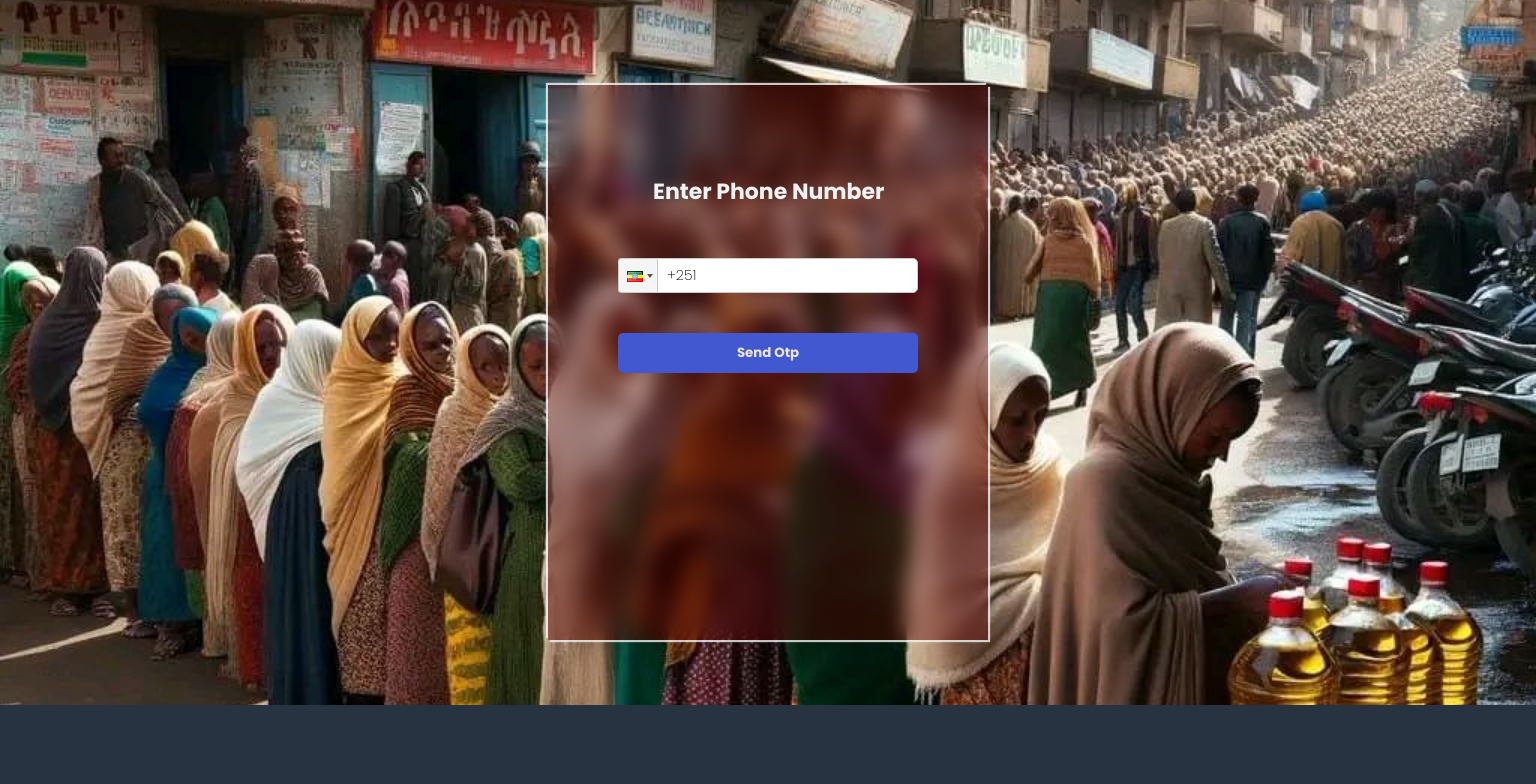
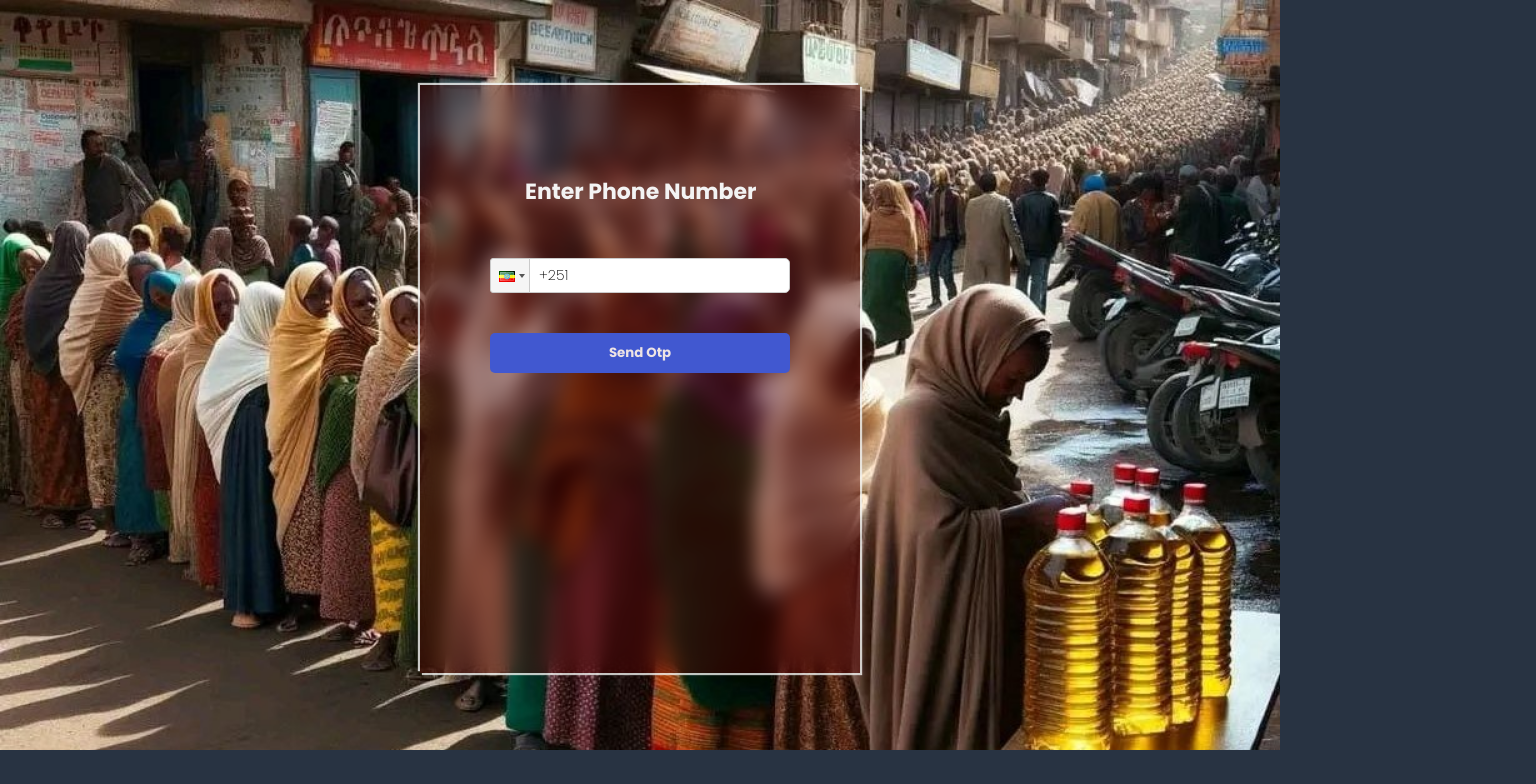
Before and after one commit to Natan-Asrat/shemachoch_front, a React (Create React App) app: page / in a window 1280 px wide. Shown: the top 784 px of the page, 1536 px wide, since content can reach past the window. Built offline with nearby package versions, Linux system fonts and the light colour scheme.

Commit message:
Add members completed 3

```diff
--- a/src/components/css/Login.css
+++ b/src/components/css/Login.css
@@ -3,13 +3,13 @@
   display: flex;
   justify-content: center;
   background-color: rgb(255, 255, 255);
-  width: 1536px;
-  height: 705px;
+  width: 100vw;
+  height: 100vh;
   background-color: #4158D0;
   background-color: #F4D03F;
   background-image: url('/src/components/css/shemachochImage.jpg');
   background-repeat: no-repeat;
-  background-position:0px -380px;
+  background-position:0px 0px;
   background-size: cover;
   max-height: 750px;
 }
@@ -61,6 +61,7 @@
   color: rgb(3, 3, 3);
   font-size: 17px;
   font-weight: bold;
+  color: white;
 }
 
 .phoneNumber-component{
```
Also changed, not shown: src/components/css/shemachochImage.jpg.
